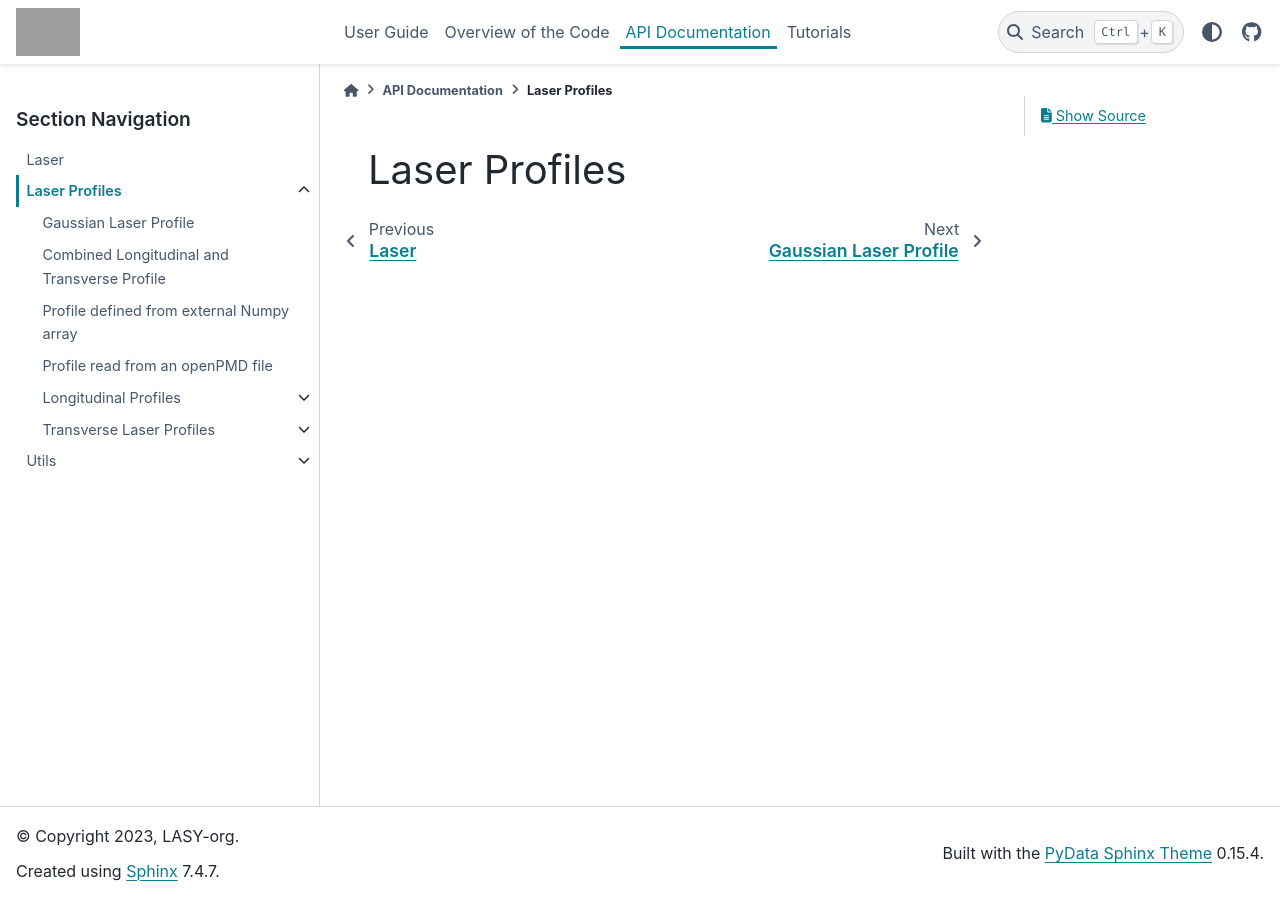
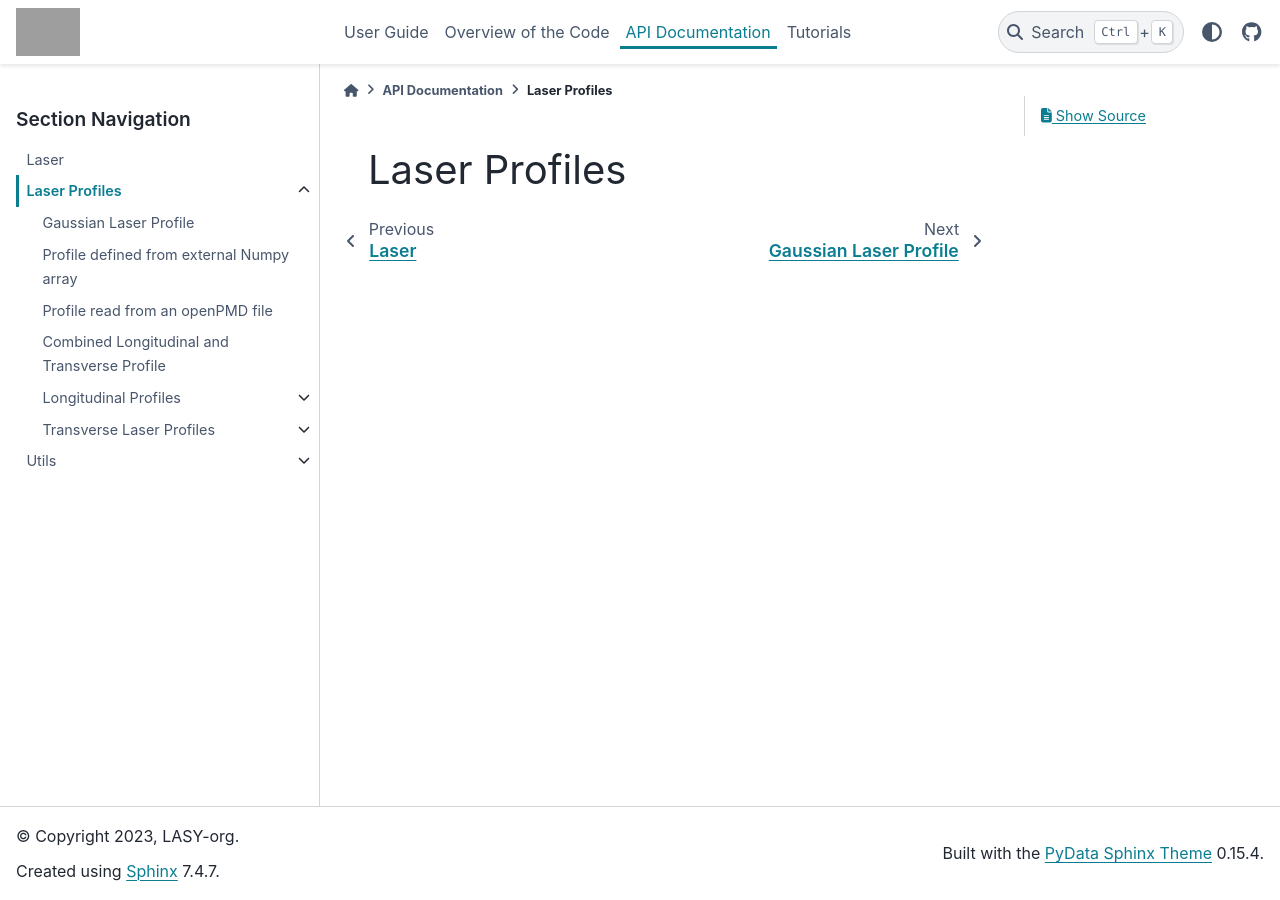
Before and after one commit to LASY-org/lasy, a Sphinx documentation site: the page built from docs/source/api/profiles/index.rst, in a window 1280 px wide. Built offline with Sphinx 7.4.7 and the PyData theme 0.15.4, drawn with Linux system fonts in a browser that asks for light colours; grey boxes are pictures that could not be loaded.

```diff
--- a/docs/source/api/profiles/index.rst
+++ b/docs/source/api/profiles/index.rst
@@ -5,8 +5,8 @@ Laser Profiles
    :hidden:
 
    gaussian
-   combined_profile
    from_array_profile
    from_openpmd_profile
+   combined_profile
    longitudinal/index
    transverse/index
```
